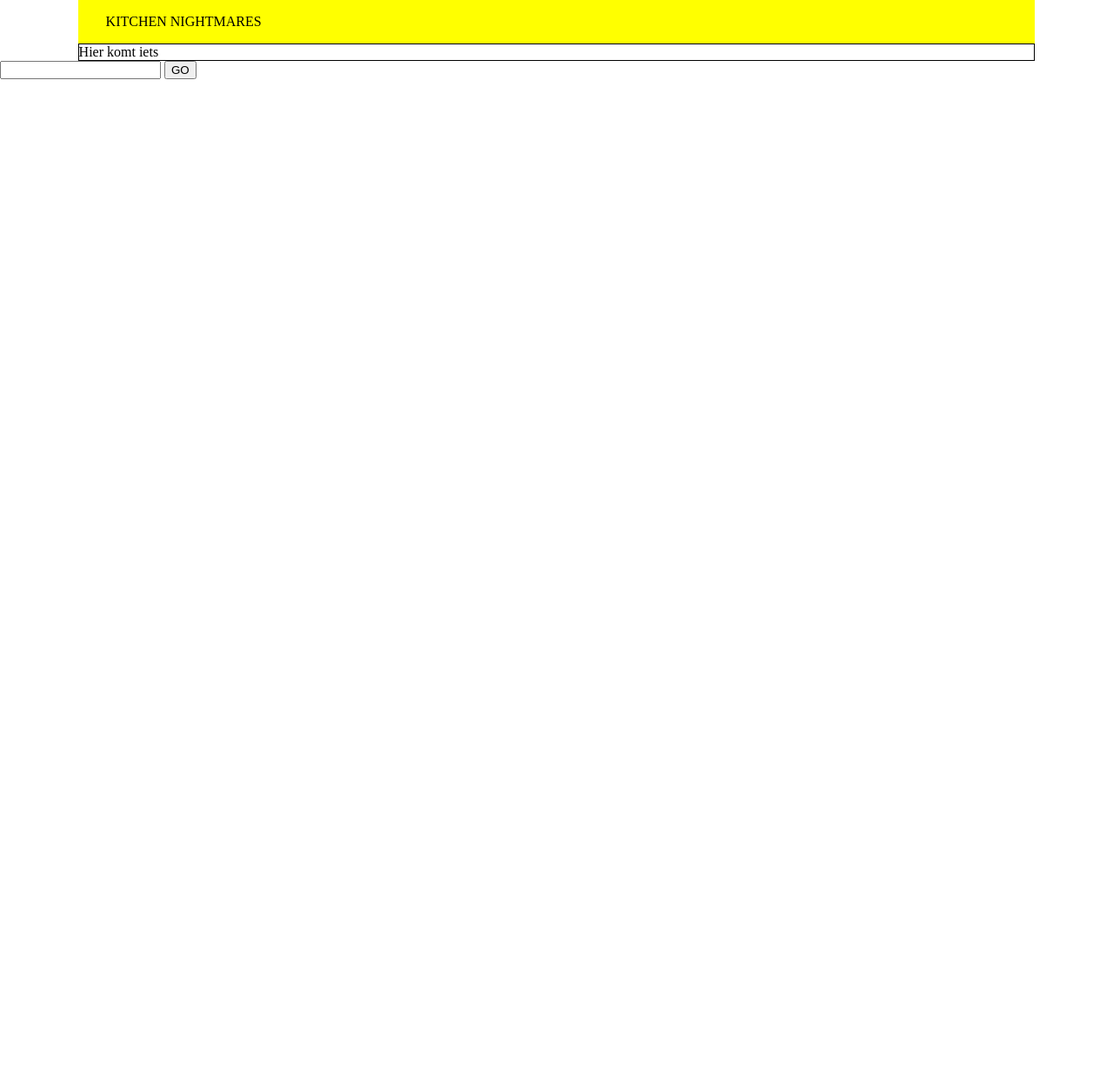
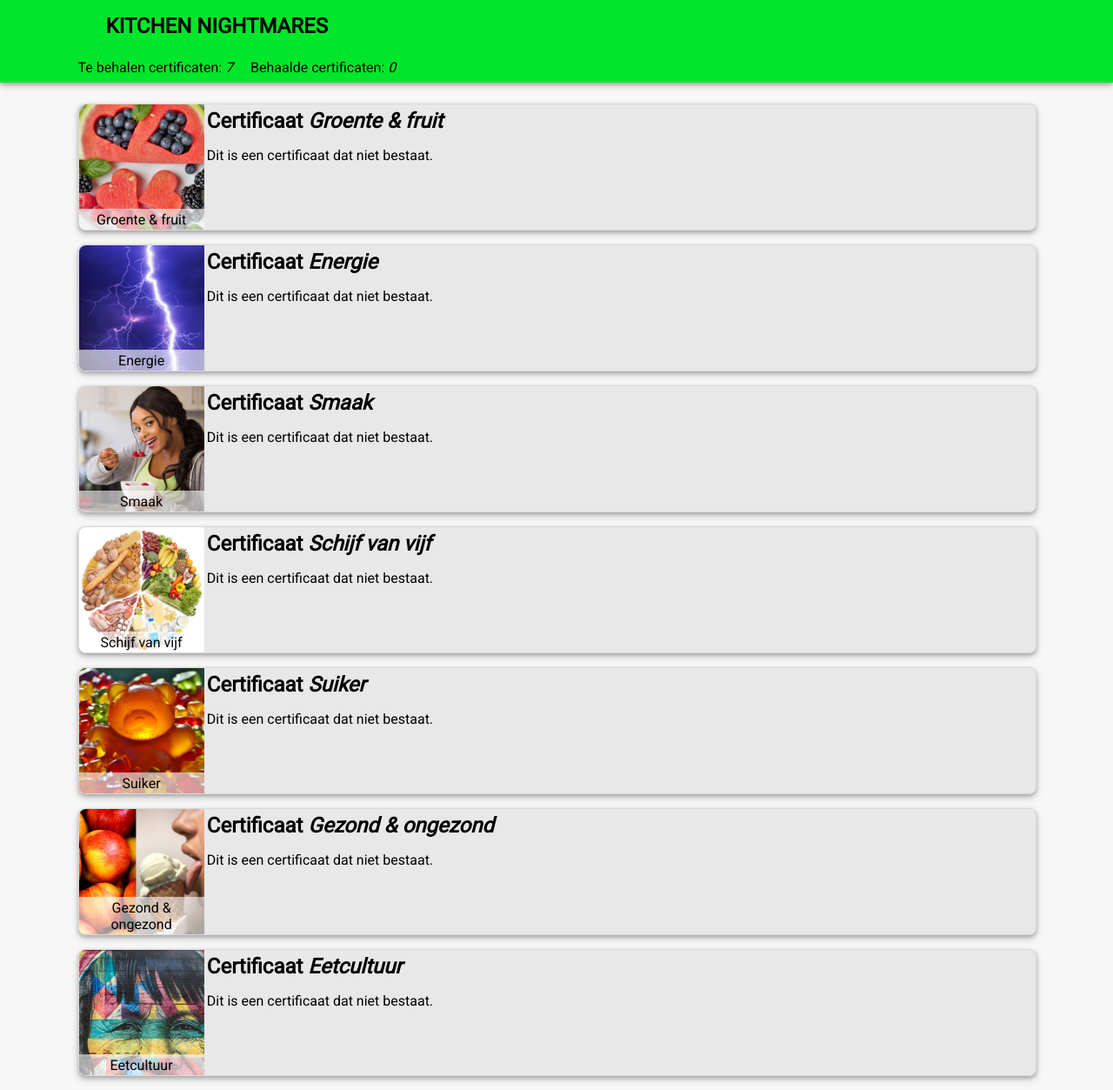
Before and after one commit to BaasS96/GAMIFICATION, a PHP site: page / in a window 1280 px wide. Shown: the whole page at 87% size. Before the commit the page ends 91 px from the top, so only its background shows below. Run offline with PHP 8.4, Linux system fonts and the light colour scheme.

Commit message:
Updated styling. Added images.

```diff
--- a/functions.js
+++ b/functions.js
@@ -2,8 +2,8 @@
     var input = document.getElementById("codeInput1").value;
     var code = "1234";
     if (input == code) {
-        document.getElementById("feedback1").innerHTML = "YES";
+        document.getElementById("feedback1").innerHTML = "Ja, das goed!";
     } else {
-        document.getElementById("feedback1").innerHTML = "NO";
+        document.getElementById("feedback1").innerHTML = "Nee. Fout.";
     }
 }
--- a/index.html
+++ b/index.html
@@ -1,3 +1,4 @@
+<!DOCTYPE html>
 <html>
 
 <head>
@@ -6,21 +7,105 @@
     </title>
     <script src="functions.js"></script>
     <link rel="stylesheet" href="style.css">
+    <link href="https://fonts.googleapis.com/css?family=Roboto" rel="stylesheet">
 </head>
 
 <body>
-    <div class="holder">
+    <div class="holder_top">
         <div class="top_banner">
-            KITCHEN NIGHTMARES
+            <span class="top_banner_title">KITCHEN NIGHTMARES</span>
         </div>
-        <div class="obj_holder">
-            Hier komt iets
+        <div class="top_stats">
+            <span class="stat">Te behalen certificaten: <em>7</em></span>
+            <span class="stat">Behaalde certificaten: <em>0</em></span>
         </div>
     </div>
+    <div class="holder">
+
+        <div class="obj_certificate">
+            <div class="obj_certificate_banner" id="c_groentefruit">
+                <div class="obj_certificate_name">
+                    Groente & fruit
+                </div>
+            </div>
+            <div class="obj_certificate_info">
+                <h1>Certificaat <em>Groente & fruit</em></h1>
+                <p>Dit is een certificaat dat niet bestaat.</p>
+            </div>
+        </div>
+        <div class="obj_certificate">
+            <div class="obj_certificate_banner" id="c_energie">
+                <div class="obj_certificate_name">
+                    Energie
+                </div>
+            </div>
+            <div class="obj_certificate_info">
+                <h1>Certificaat <em>Energie</em></h1>
+                <p>Dit is een certificaat dat niet bestaat.</p>
+            </div>
+        </div>
+        <div class="obj_certificate">
+            <div class="obj_certificate_banner" id="c_smaak">
+                <div class="obj_certificate_name">
+                    Smaak
+                </div>
+            </div>
+            <div class="obj_certificate_info">
+                <h1>Certificaat <em>Smaak</em></h1>
+                <p>Dit is een certificaat dat niet bestaat.</p>
+            </div>
+        </div>
+        <div class="obj_certificate">
+            <div class="obj_certificate_banner" id="c_schijfvanvijf">
+                <div class="obj_certificate_name">
+                    Schijf van vijf
+                </div>
+            </div>
+            <div class="obj_certificate_info">
+                <h1>Certificaat <em>Schijf van vijf</em></h1>
+                <p>Dit is een certificaat dat niet bestaat.</p>
+            </div>
+        </div>
+        <div class="obj_certificate">
+            <div class="obj_certificate_banner" id="c_suiker">
+                <div class="obj_certificate_name">
+                    Suiker
+                </div>
+            </div>
+            <div class="obj_certificate_info">
+                <h1>Certificaat <em>Suiker</em></h1>
+                <p>Dit is een certificaat dat niet bestaat.</p>
+            </div>
+        </div>
+        <div class="obj_certificate">
+            <div class="obj_certificate_banner" id="c_gezondongezond">
+                <div class="obj_certificate_name">
+                    Gezond & ongezond
+                </div>
+            </div>
+            <div class="obj_certificate_info">
+                <h1>Certificaat <em>Gezond & ongezond</em></h1>
+                <p>Dit is een certificaat dat niet bestaat.</p>
+            </div>
+        </div>
+        <div class="obj_certificate">
+            <div class="obj_certificate_banner" id="c_eetcultuur">
+                <div class="obj_certificate_name">
+                    Eetcultuur
+                </div>
+            </div>
+            <div class="obj_certificate_info">
+                <h1>Certificaat <em>Eetcultuur</em></h1>
+                <p>Dit is een certificaat dat niet bestaat.</p>
+            </div>
+        </div>
+    </div>
+    <!--
     <input type="text" id="codeInput1">
     <input type="button" id="codeButton1" onclick="enterCode1()" value="GO">
     <div id="feedback1">
     </div>
+-->
 </body>
 
 </html>
--- a/style.css
+++ b/style.css
@@ -2,22 +2,132 @@
 body {
     margin: 0;
     padding: 0;
-    overflow-x: hidden;
+    font-family: 'Roboto', sans-serif;
+    background-color: #f7f7f7;
+}
+
+.holder_top {
+    position: sticky;
+    top: 0px;
+    z-index: 20;
+    background-color: #00e62a;
+    box-shadow: 0 2px 4px 0 rgba(0, 0, 0, 0.2), 0 4px 8px 0 rgba(0, 0, 0, 0.19);
 }
 
 .holder {
     margin-left: 7vw;
     margin-right: 7vw;
+    margin-top: 3vh;
+    position: relative;
 }
 
 .top_banner {
-    background-color: #FFFF00;
     padding-top: 1em;
     padding-bottom: 1em;
     padding-left: 2em;
     padding-right: 2em;
+    margin-left: 7vw;
+    margin-right: 7vw;
+}
+
+.top_banner_title {
+    font-size: 1.5em;
+    font-weight: 700;
+}
+
+.top_stats {
+    padding-top: 0.5em;
+    padding-bottom: 0.5em;
+    margin-left: 7vw;
+    margin-right: 7vw;
+}
+
+.stat {
+    margin-right: 1em;
 }
 
 .obj_holder {
-    border: 1px solid #000000;
+    border: 1px solid #FF00FF01;
 }
+
+.obj_certificate {
+    width: 100%;
+    display: flex;
+    flex-direction: row;
+    margin-bottom: 1em;
+    background-color: #e8e8e8;
+    border: 1px solid #dadada;
+    border-radius: 0.5em;
+    box-shadow: 0 2px 4px 0 rgba(0, 0, 0, 0.2), 0 4px 8px 0 rgba(0, 0, 0, 0.19);
+    transition: background-color 0.3s cubic-bezier(0.4, 0.0, 0.2, 1);
+}
+
+.obj_certificate:hover {
+    background-color: #d3e600;
+}
+
+.obj_certificate_banner {
+    width: 9em;
+    height: 9em;
+    border-top-left-radius: 0.5em;
+    border-bottom-left-radius: 0.5em;
+    position: relative;
+    background-size: cover;
+}
+
+#c_groentefruit {
+    background-image: url("images/groentefruit.jpg");
+}
+
+#c_energie {
+    background-image: url("images/energie.jpg");
+}
+
+#c_smaak {
+    background-image: url("images/smaak.jpg");
+}
+
+#c_schijfvanvijf {
+    background-image: url("images/schijfvanvijf.jpg");
+}
+
+#c_suiker {
+    background-image: url("images/suiker.jpg");
+}
+
+#c_gezondongezond {
+    background-image: url("images/gezondongezond.jpg");
+}
+
+#c_eetcultuur {
+    background-image: url("images/eetcultuur.jpg");
+}
+
+.obj_certificate_name {
+    font-size: 1em;
+    position: absolute;
+    bottom: 0;
+    padding-top: 0.2em;
+    padding-bottom: 0.1em;
+    padding-left: 0.1em;
+    padding-right: 0.1em;
+    z-index: 5;
+    background-color: #FFFFFF99;
+    width: calc(100% - 0.2em);
+    text-align: center;
+    border-bottom-left-radius: 0.5em;
+}
+
+.obj_certificate_info {
+    position: relative;
+    padding-top: 0.3em;
+    padding-bottom: 0.3em;
+    padding-left: 0.2em;
+    padding-right: 0.2em;
+}
+
+h1 {
+    margin-top: 0;
+    margin-bottom: 0;
+    font-size: 1.5em;
+}
```
Also changed, not shown: images/eetcultuur.jpg (added), images/energie.jpg (added), images/gezondongezond.jpg (added), images/groentefruit.jpg (added), images/schijfvanvijf.jpg (added), images/smaak.jpg (added), images/suiker.jpg (added).
